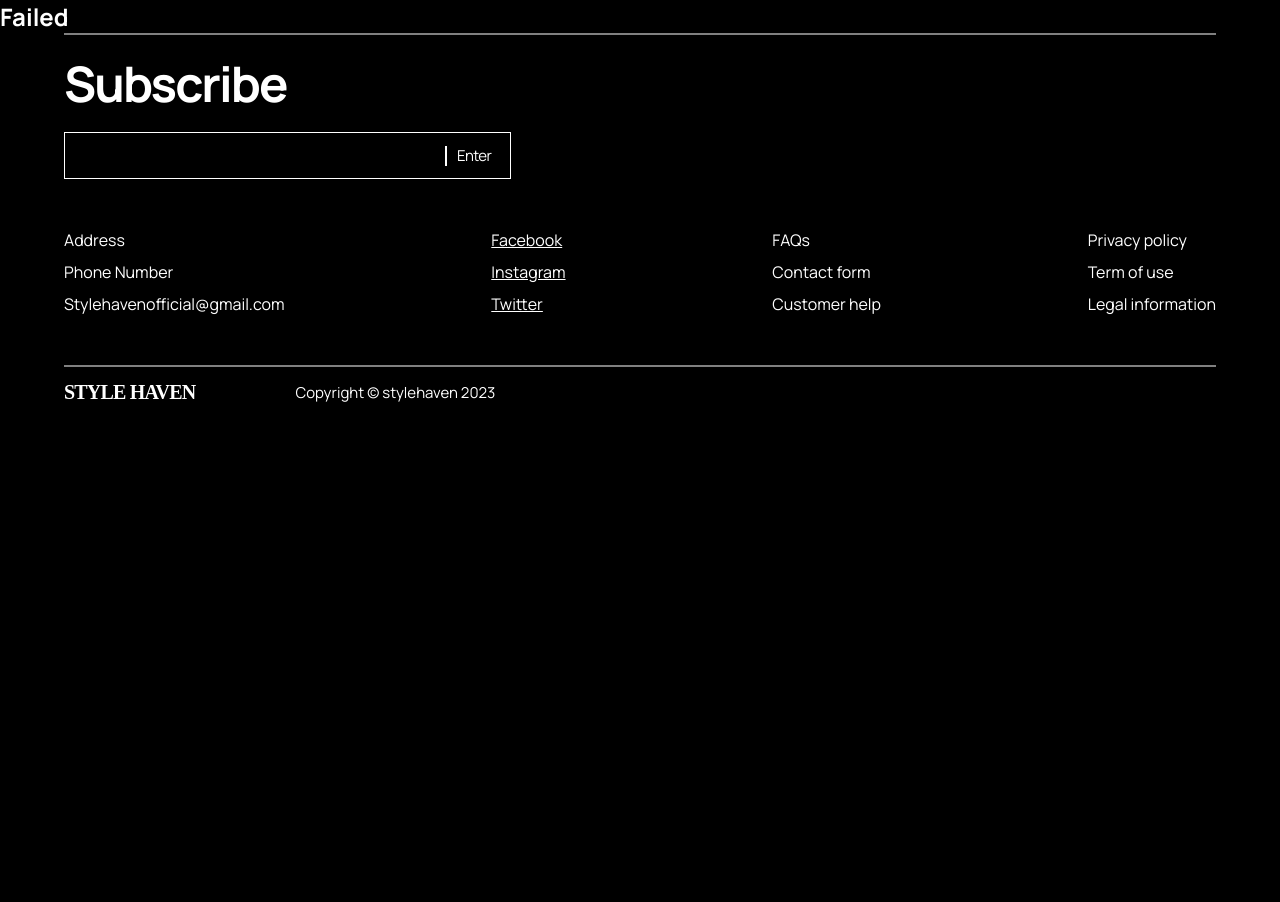
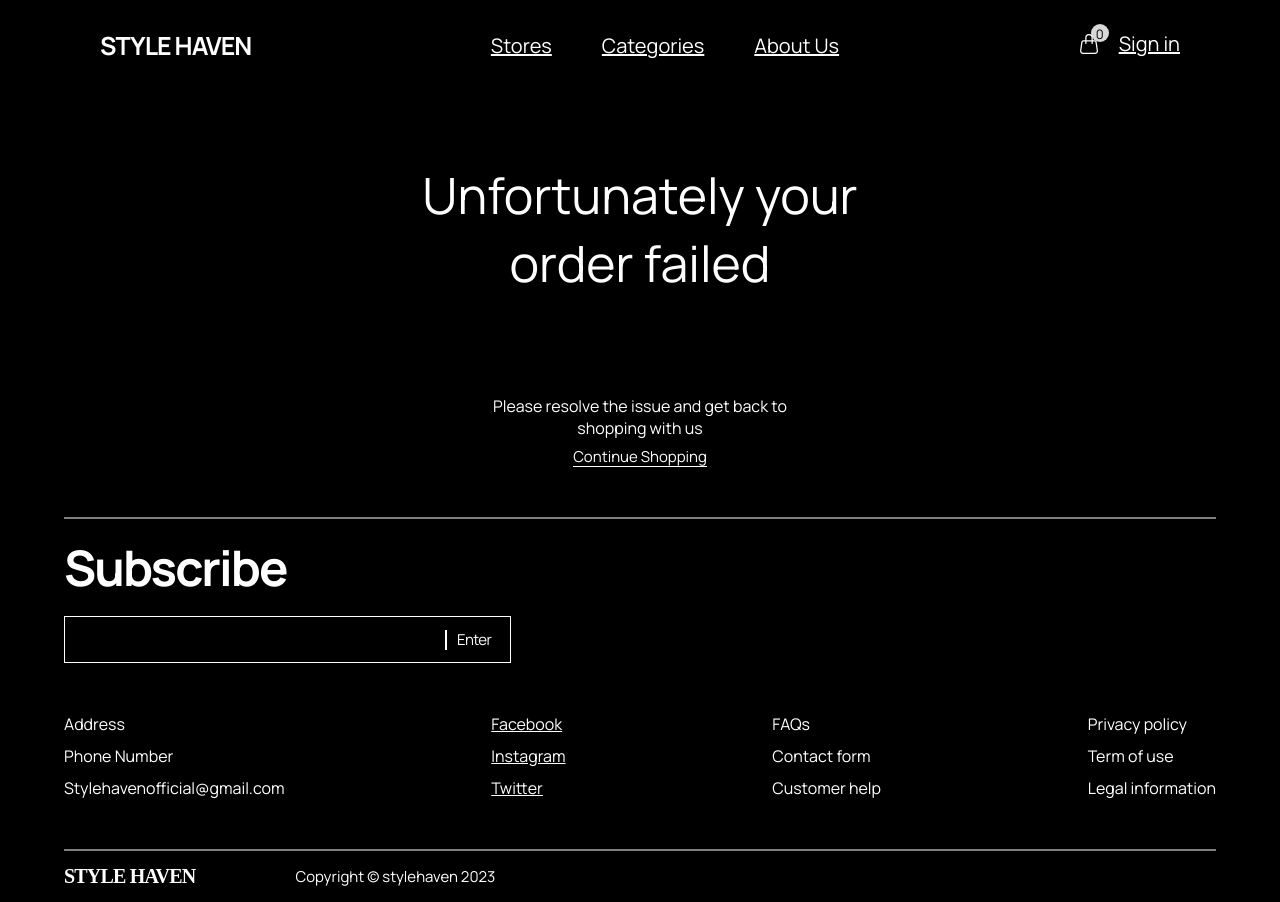
Before and after one commit to EmmaExcel/style-haven, a Next.js app: page /canceled in a window 1280 px wide. Before the commit the page ends 800 px from the top, so only its background shows below. Built offline with nearby package versions, Linux system fonts and the light colour scheme; a web font is replaced by a local one.

Commit message:
added the success page and failed page for order

```diff
--- a/pages/api/checkout_sessions.js
+++ b/pages/api/checkout_sessions.js
@@ -12,7 +12,7 @@ export default async function handler(req, res) {
                 currency: "usd",
                 product_data: {
                     name: item.name,
-                    images: [req.headers.origin + item.images],
+                    images: [req.headers.origin + item.image],
                 },
                 unit_amount: item.price * 100,
             },
--- a/pages/canceled.jsx
+++ b/pages/canceled.jsx
@@ -1,11 +1,25 @@
-import React from "react";
+import Navbar from "@/components/Navbar";
+import styles from "@/styles/cart.module.css";
+import Image from "next/image";
+import Link from "next/link";
 
 const canceled = () => {
-  return <section>
-    <div className="">
-        <h1>Failed</h1>
-    </div>
-  </section>;
+  return (
+    <>
+      <Navbar />
+      <section className={styles.FailedSection}>
+        <div className={styles.FailedContainer}>
+          <div className={styles.FailedInfo}>
+            <p>Unfortunately your order failed</p>
+
+            <p>Please resolve the issue and get back to shopping with us</p>
+
+            <Link href="/shopAll">Continue Shopping</Link>
+          </div>
+        </div>
+      </section>
+    </>
+  )
 };
 
 export default canceled;
--- a/pages/success.jsx
+++ b/pages/success.jsx
@@ -1,5 +1,4 @@
 import Navbar from "@/components/Navbar";
-import React from "react";
 import styles from "@/styles/cart.module.css";
 import Image from "next/image";
 import Link from "next/link";
--- a/styles/cart.module.css
+++ b/styles/cart.module.css
@@ -288,3 +288,62 @@
 .SuccessImageContainer img {
     object-fit: contain;
 }
+
+.FailedSection {
+    height: 100%;
+    width: 100%;
+    display: flex;
+    justify-content: center;
+}
+
+.FailedContainer {
+    width: 90%;
+    height: 100%;
+    padding: 50px 0;
+    display: flex;
+    align-items: center;
+    justify-content: center;
+}
+
+.FailedInfo {
+    display: flex;
+    flex-direction: column;
+    align-items: center;
+    gap: 30px;
+}
+
+.FailedInfo p:nth-child(1) {
+    width: 456px;
+    height: 204px;
+    font-family: 'Manrope';
+    font-style: normal;
+    font-weight: 400;
+    font-size: 50px;
+    line-height: 68px;
+    text-align: center;
+    color: #FFFFFF;
+}
+
+.FailedInfo p:nth-child(2) {
+    width: 341px;
+    height: 22px;
+    font-family: 'Manrope';
+    font-style: normal;
+    font-weight: 400;
+    font-size: 16px;
+    line-height: 22px;
+    text-align: center;
+    color: #FFFFFF;
+}
+
+.FailedInfo a {
+    height: 20px;
+    font-family: 'Manrope';
+    font-style: normal;
+    font-weight: 400;
+    font-size: 15px;
+    line-height: 20px;
+    color: #FFFFFF;
+    text-decoration: none;
+    border-bottom: 1px solid white;
+}
```
